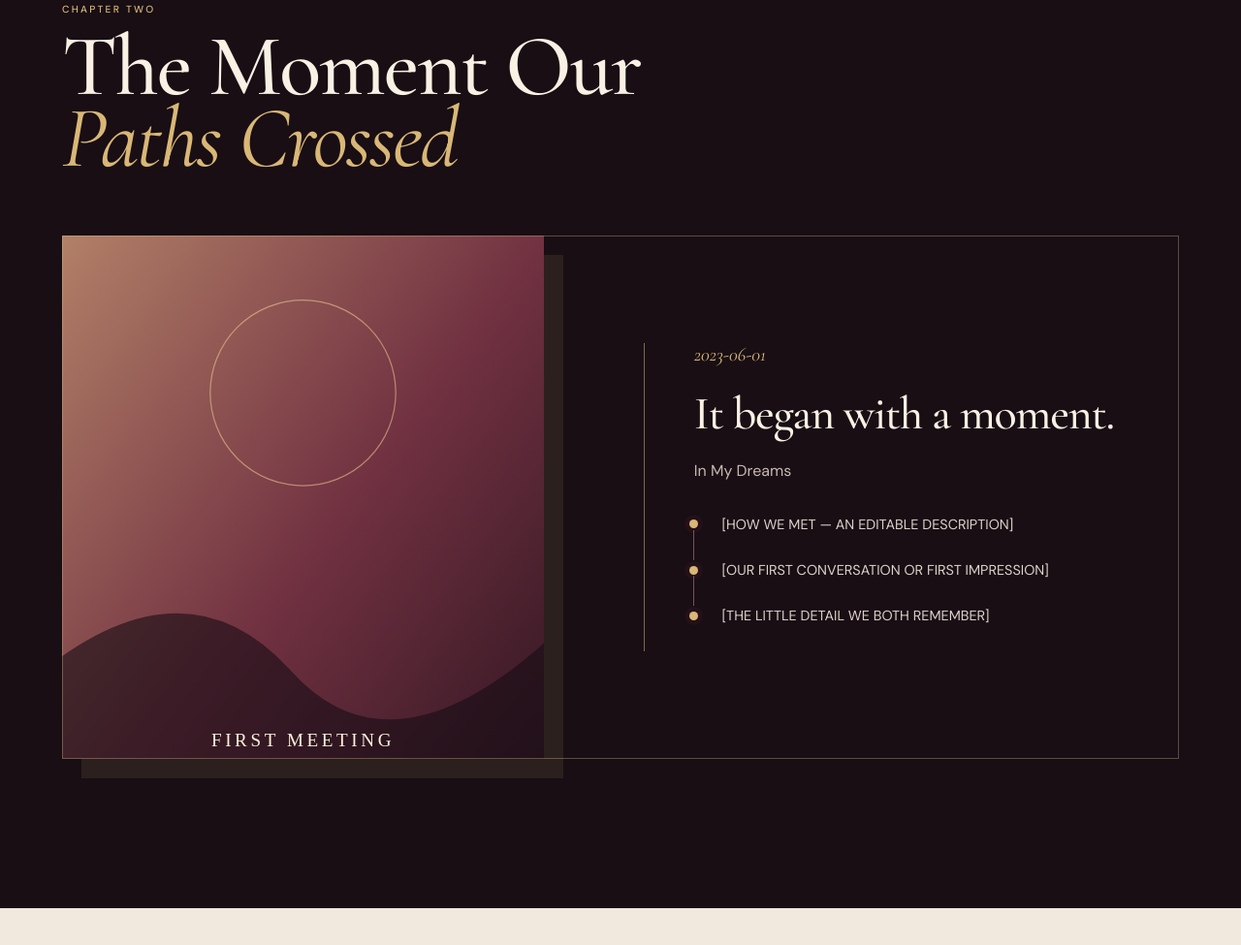
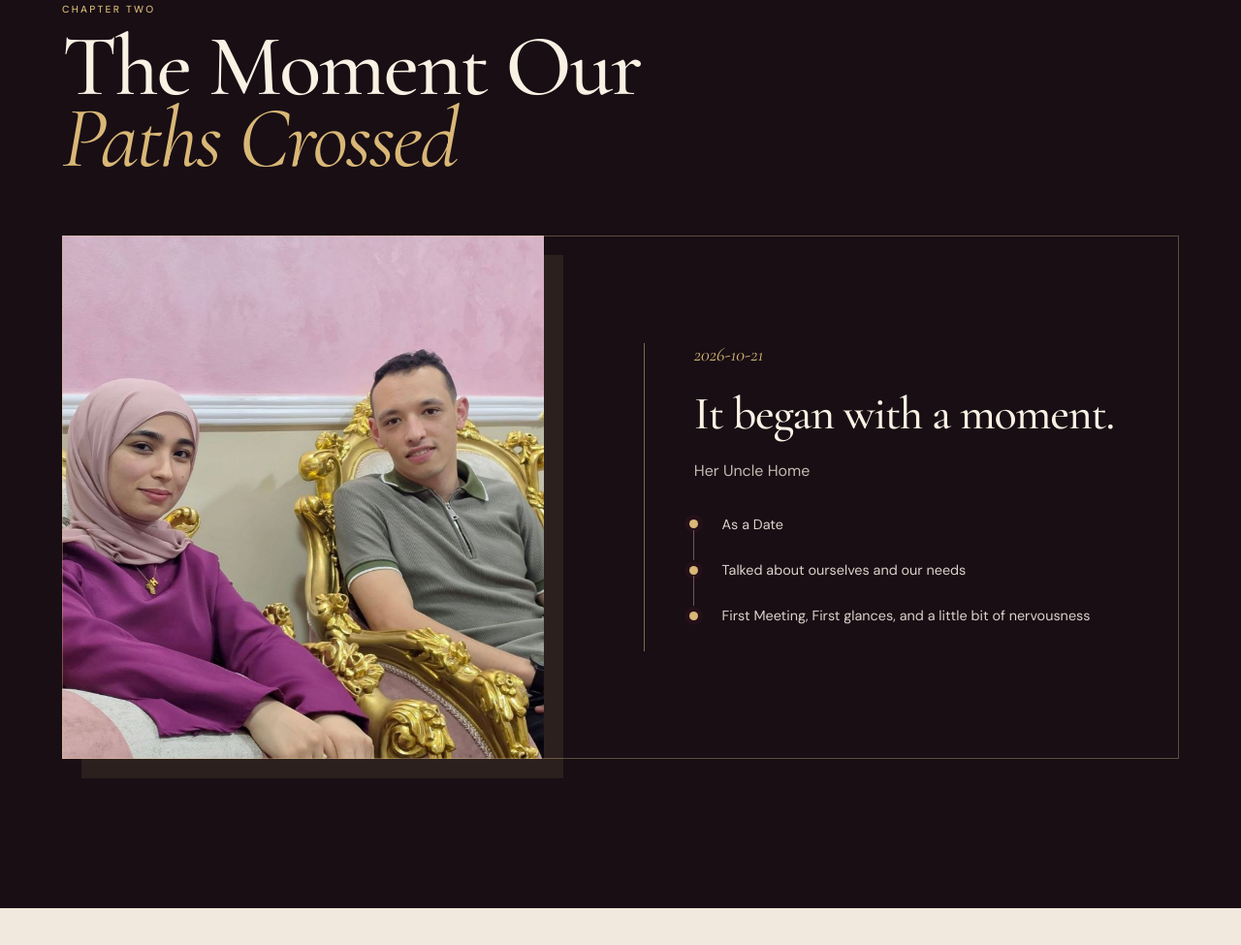
Before and after one commit to walidashraf0/My-engagement-day, a plain HTML site: page index.html in a window 1280 px wide. Shown: the part 2178-3153 px from the top of the page at 97% size. Drawn offline with nearby package versions, Linux system fonts and the light colour scheme.

Commit message:
Meeting Section

```diff
--- a/index.html
+++ b/index.html
@@ -67,11 +67,11 @@
             </div>
             <div class="crossed-layout">
                 <div class="meeting-image photo-frame reveal">
-                    <img src="assets/images/meeting-placeholder.svg" alt="Placeholder for the memory of our first meeting" loading="lazy" />
+                    <img src="assets/images/meeting-placeholder.jpg" alt="Placeholder for the memory of our first meeting" loading="lazy" />
                 </div>
                 <article class="meeting-story reveal">
                     <p class="meeting-date" data-meeting-date>
-                        [OUR FIRST MEETING DATE]
+                        22-Oct-2026
                     </p>
                     <h3>It began with a moment.</h3>
                     <p data-meeting-place>[WHERE WE FIRST MET]</p>
--- a/js/main.js
+++ b/js/main.js
@@ -7,8 +7,8 @@
     myName: "Walid",
     herName: "Hager",
     initials: "W & H",
-    firstMeetingDate: "2023-06-01",
-    firstMeetingPlace: "In My Dreams",
+    firstMeetingDate: "2026-10-21",
+    firstMeetingPlace: "Her Uncle Home",
     // Use ISO format (YYYY-MM-DD) to enable the countdown. Keep placeholder while undecided.
     engagementDate: "2026-11-06",
     // Optional: add an MP3 in assets/music/ then set its relative path here.
@@ -28,9 +28,9 @@
         },
     ],
     meetingMoments: [
-        "[HOW WE MET — AN EDITABLE DESCRIPTION]",
-        "[OUR FIRST CONVERSATION OR FIRST IMPRESSION]",
-        "[THE LITTLE DETAIL WE BOTH REMEMBER]",
+        "As a Date",
+        "Talked about ourselves and our needs",
+        "First Meeting, First glances, and a little bit of nervousness",
     ],
     memories: [{
             title: "A meaningful conversation",
```
Also changed, not shown: assets/images/meeting-placeholder.jpg (added), assets/images/meeting-placeholder.svg (deleted).
